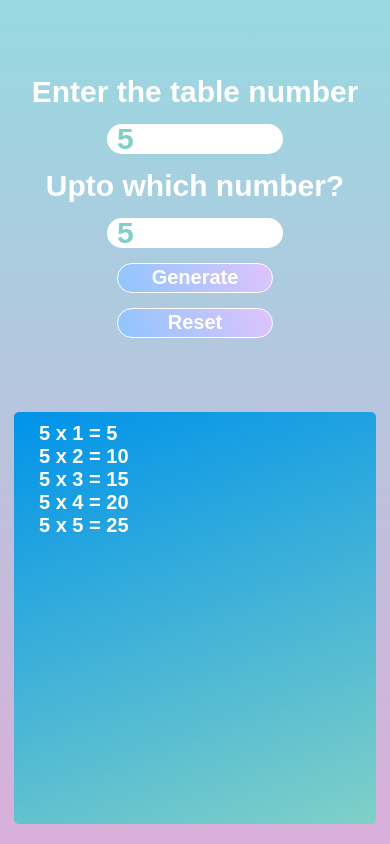
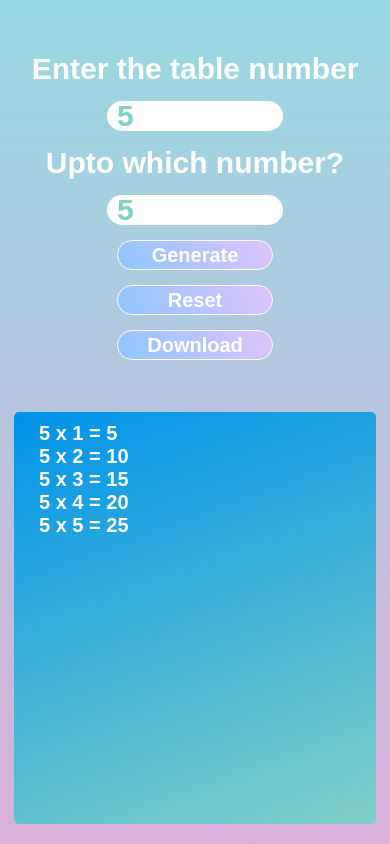
Before and after one commit to SuyashSharma1710/table_generator, a plain HTML site: page index.html in a window 390 px wide. Both pictures are taken after typing "5", "5" into the empty fields and a click on the button "Generate". Drawn offline with Linux system fonts and the light colour scheme; a web font is replaced by a local one.

Commit message:
added download functionality

```diff
--- a/index.html
+++ b/index.html
@@ -3,11 +3,11 @@
 <head>
     <meta charset="UTF-8">
     <meta name="viewport" content="width=device-width, initial-scale=1.0">
-    <link rel="shortcut icon" href="./assets/logo.png" type="png">
+    <link rel="shortcut icon" href="./assets/logo.png" type="image/png">
     <link rel="stylesheet" href="style.css">
     <link rel="preconnect" href="https://fonts.googleapis.com">
-<link rel="preconnect" href="https://fonts.gstatic.com" crossorigin>
-<link href="https://fonts.googleapis.com/css2?family=Playfair+Display+SC:ital,wght@0,400;0,700;0,900;1,400;1,700;1,900&family=Sankofa+Display&display=swap" rel="stylesheet">
+    <link rel="preconnect" href="https://fonts.gstatic.com" crossorigin>
+    <link href="https://fonts.googleapis.com/css2?family=Playfair+Display+SC:ital,wght@0,400;0,700;0,900;1,400;1,700;1,900&family=Sankofa+Display&display=swap" rel="stylesheet">
     <title>Table Generator</title>
 </head>
 <body>
@@ -17,13 +17,16 @@
         <label for="upto">Upto which number?</label>
         <input type="number" id="upto" required>
 
-        <button id="submit">Generate</button>
+        <button type="submit" id="submit">Generate</button>
         <input type="reset" id="reset" onclick="reseter()">
+
+        <button type="button" id="download" onclick="downloadTable()">Download</button>
     </form>
 
     <div id="display">
         <!-- Generated table will appear here -->
     </div>
+
     <script src="script.js"></script>
 </body>
 </html>
--- a/script.js
+++ b/script.js
@@ -1,23 +1,54 @@
 function table(num, upto) {
     let content = "";
     for (let i = 1; i <= upto; i++) {
-        content += `${num} x ${i} = ${num * i}<br>`;
+        content += `${num} x ${i} = ${num * i}\n`;
     }
-    return content;
+
+    // Display the table with <br> for line breaks
+    document.getElementById("display").innerHTML = content.replace(/\n/g, "<br>");
+
+    // Store the table content for download
+    const blob = new Blob([content], { type: 'text/plain' });
+    const url = URL.createObjectURL(blob);
+
+    // Store the URL and file name for download
+    window.downloadUrl = url;
+    window.downloadFileName = `Multiplication_Table_${num}_upto_${upto}.txt`;
+    document.getElementById("download").style.visibility = "visible";
 }
 
 function show() {
     // Get the input values
     const num = document.getElementById("num").value;
     const upto = document.getElementById("upto").value;
-    const display = document.getElementById("display");
 
     // Generate the multiplication table
-    display.innerHTML = table(num, upto);
+    table(num, upto);
 
     // Prevent form submission
     return false;
 }
-function reseter(){
-    document.getElementById("display").innerHTML="";
+
+function downloadTable() {
+    if (window.downloadUrl && window.downloadFileName) {
+        // Create a temporary link and click it to trigger the download
+        const link = document.createElement('a');
+        link.href = window.downloadUrl;
+        link.download = window.downloadFileName;
+        document.body.appendChild(link);
+        link.click();
+        document.body.removeChild(link);
+
+        // Clean up the URL object
+        URL.revokeObjectURL(window.downloadUrl);
+    } else {
+        alert("Please generate the table first.");
+    }
 }
+
+function reseter() {
+    document.getElementById("display").innerHTML = "";
+    document.getElementById("download").style.visibility = "hidden";
+    window.downloadUrl = null; // Clear the download URL
+    window.downloadFileName = null; // Clear the download file name
+}
--- a/style.css
+++ b/style.css
@@ -47,12 +47,10 @@ input {
   color: #80d0c7;
   padding: 0 10px;
 }
-#submit {
-  height: 20px;
+
+#submit{
+  height: 30px;
   width: 20vw;
-}
-#submit{
-    height: 30px;
   background-color: #8ec5fc;
   background-image: linear-gradient(62deg, #8ec5fc 0%, #e0c3fc 100%);
   border: 1px solid white;
@@ -71,6 +69,18 @@ input {
   color: rgb(255, 255, 255);
 }
 
+#download{
+  height: 30px;
+  width: 20vw;
+  background-color: #8ec5fc;
+  background-image: linear-gradient(62deg, #8ec5fc 0%, #e0c3fc 100%);
+  border: 1px solid white;
+  border-radius: 15px;
+  color: white;
+  font-size: 20px;
+  visibility: hidden;
+}
+
 @media (max-width: 712px) {
     body{
         flex-direction: column;
@@ -86,7 +96,7 @@ input {
         font-size: 20px;
     }
 
-    #submit , #reset , input{
+    #submit , #reset , #download, input{
         width: 40dvw;
     }
 
```
